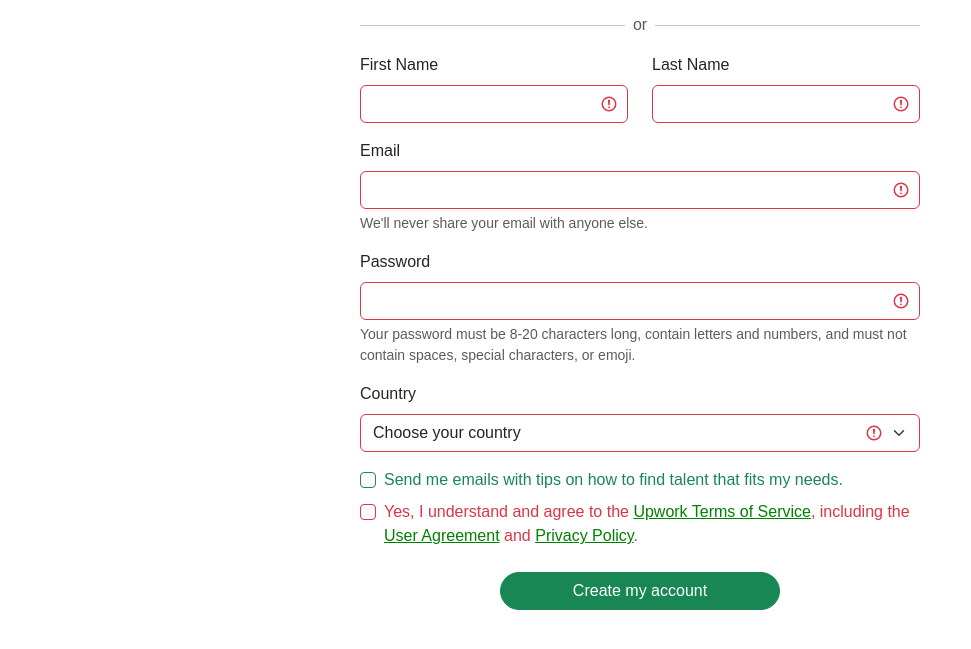
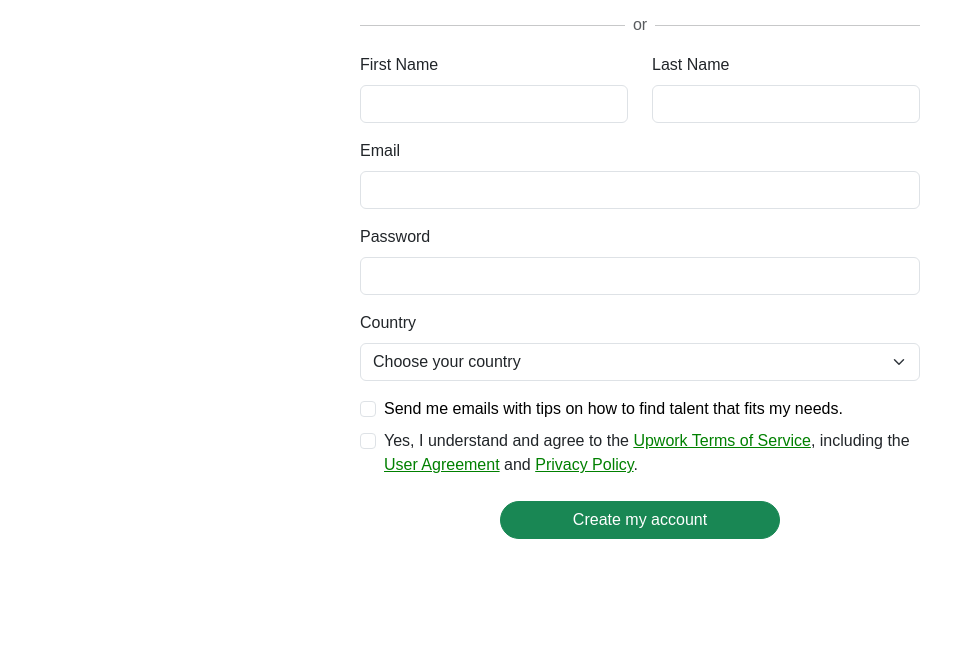
Before and after one commit to YasminMuhamad/Upwork, a plain HTML site: page signup_form_client.html in a window 1280 px wide. Shown: the part 185-834 px from the top of the page, without its empty margins (0-971 px from the left). After the commit the page ends 800 px from the top, so only its background shows below. Drawn offline with Linux system fonts and the light colour scheme.

Commit message:
Update signup_form_client.html

```diff
--- a/signup_form_client.html
+++ b/signup_form_client.html
@@ -43,29 +43,50 @@
             <hr class="flex-grow-1">
         </div>
 
-        <form id="signupForm" class="was-validated">
+        <!-- <form class="row g-3 needs-validation" novalidate>
+            <div class="col-md-4">
+                <label for="validationCustom01" class="form-label">First name</label>
+                <input type="text" class="form-control" id="validationCustom01" value="Mark" required>
+                <div class="valid-feedback">
+                    Looks good!
+                </div>
+            </div>
+            <div class="col-md-4">
+                <label for="validationCustom02" class="form-label">Last name</label>
+                <input type="text" class="form-control" id="validationCustom02" value="Otto" required>
+                <div class="valid-feedback">
+                    Looks good!
+                </div>
+            </div> -->
+            <form id="signupForm" class="needs-validation" novalidate>
                 <div class="row mb-3">
                     <div class="col">
                         <label for="first_name">First Name</label>
-                    <input type="text" class="form-control mt-2 is-valid" id="first_name" required>
+                        <input type="text" class="form-control mt-2" id="first_name" required>
+                        <div class="valid-feedback">
+                            Looks good!
+                        </div>
                     </div>
                     <div class="col">
                         <label for="last_name">Last Name</label>
-                    <input type="text" class="form-control mt-2 is-valid" id="last_name" required>
+                        <input type="text" class="form-control mt-2" id="last_name" required>
+                        <div class="valid-feedback">
+                            Looks good!
+                        </div>
                     </div>
                 </div>
 
                 <div class="mb-3">
                     <label for="exampleInputEmail1" class="form-label">Email</label>
-                <input type="email" class="form-control is-valid" id="exampleInputEmail1" required>
-                <div id="emailHelp" class="form-text">We'll never share your email with anyone else.</div>
+                    <input type="email" class="form-control" id="exampleInputEmail1" required>
+                    <div id="emailHelp" class="form-text valid-feedback">We'll never share your email with anyone else.</div>
                 </div>
 
                 <div class="mb-3 position-relative">
                     <label for="inputPassword5" class="form-label">Password</label>
-                <input type="password" id="inputPassword5" class="form-control is-valid"
+                    <input type="password" id="inputPassword5" class="form-control"
                         aria-describedby="passwordHelpBlock" required>
-                <div id="passwordHelpBlock" class="form-text">
+                    <div id="passwordHelpBlock" class="form-text invalid-feedback">
                         Your password must be 8-20 characters long, contain letters and numbers, and must not contain
                         spaces, special characters, or emoji.
                     </div>
@@ -73,7 +94,7 @@
 
                 <div class="mb-3">
                     <label class="mb-2" for="country">Country</label>
-                <select id="country" class="form-select is-valid" aria-label="Arab countries select" required>
+                    <select id="country" class="form-select" aria-label="Arab countries select" required>
                         <option value="" selected disabled>Choose your country</option>
                         <option value="DZ">Algeria</option>
                         <option value="BH">Bahrain</option>
@@ -104,7 +125,7 @@
                 </div>
 
                 <div class="form-check">
-                <input type="checkbox" class="form-check-input is-valid" id="validationFormCheck1" required>
+                    <input type="checkbox" class="form-check-input" id="validationFormCheck1" required>
                     <label class="form-check-label" for="validationFormCheck1">
                         Yes, I understand and agree to the <a href="#">Upwork Terms of Service</a>, including the <a
                             href="#">User
@@ -121,7 +142,8 @@
                         <div class="modal-content">
                             <div class="modal-header">
                                 <h1 class="modal-title fs-5" id="exampleModalLabel">Status</h1>
-                            <button type="button" class="btn-close" data-bs-dismiss="modal" aria-label="Close"></button>
+                                <button type="button" class="btn-close" data-bs-dismiss="modal"
+                                    aria-label="Close"></button>
                             </div>
                             <div class="modal-body">
                                 Data Submited Succesfully
```
Lines whose indentation alone changed are shown as unchanged.
